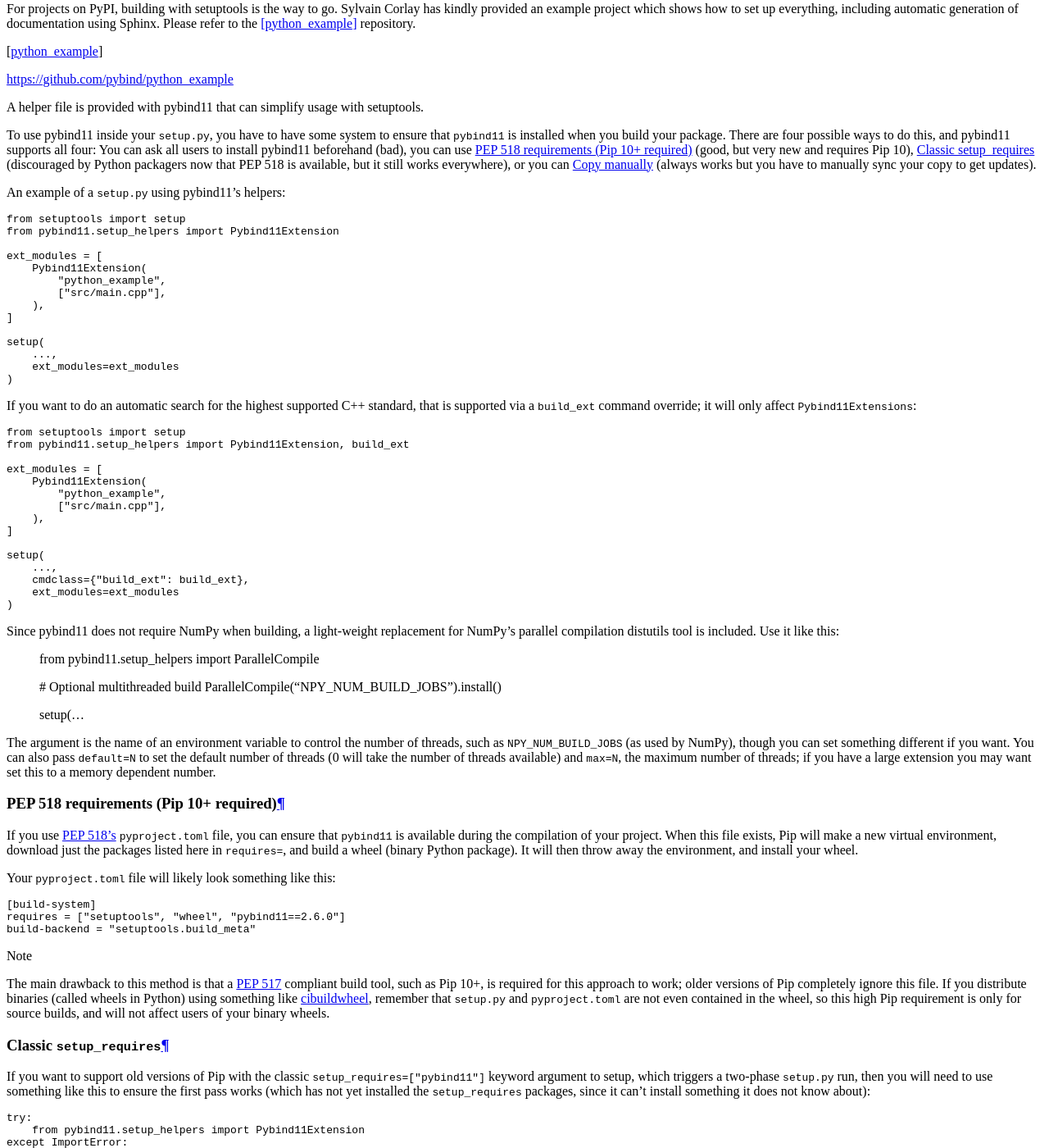
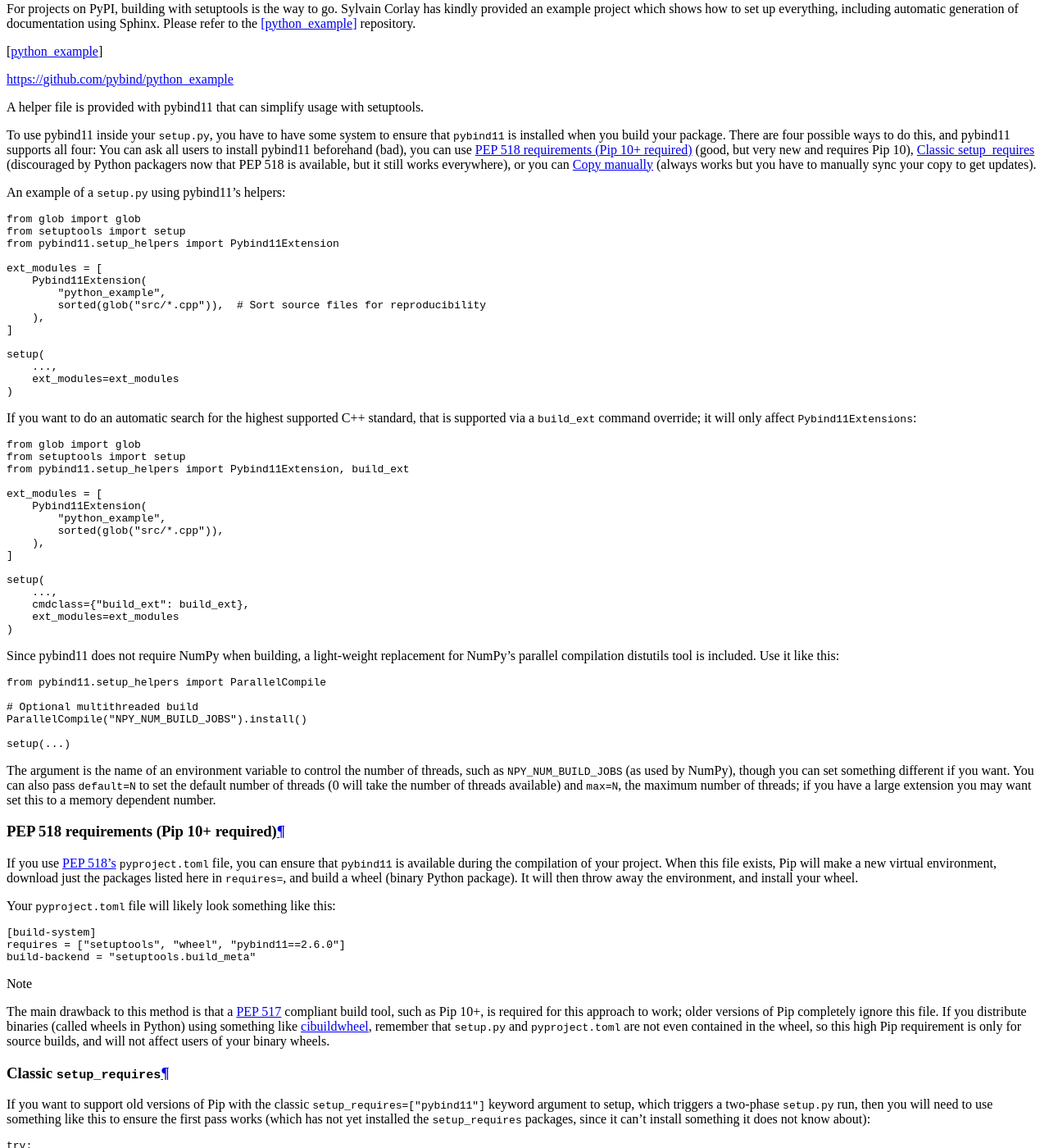
Before and after one commit to pybind/pybind11, a Sphinx documentation site: the page built from docs/compiling.rst, in a window 1280 px wide and 1400 px high, scrolled down 1089 px. Shown: the whole window at 82% size. Built offline with Sphinx 7.4.7 and the Read the Docs theme 2.0.0, drawn with Linux system fonts in a browser that asks for light colours.

Commit message:
Use sorted(glob()) in example setup.py

```diff
--- a/docs/compiling.rst
+++ b/docs/compiling.rst
@@ -31,13 +31,14 @@ An example of a ``setup.py`` using pybind11's helpers:
 
 .. code-block:: python
 
+    from glob import glob
     from setuptools import setup
     from pybind11.setup_helpers import Pybind11Extension
 
     ext_modules = [
         Pybind11Extension(
             "python_example",
-            ["src/main.cpp"],
+            sorted(glob("src/*.cpp")),  # Sort source files for reproducibility
         ),
     ]
 
@@ -52,13 +53,14 @@ that is supported via a ``build_ext`` command override; it will only affect
 
 .. code-block:: python
 
+    from glob import glob
     from setuptools import setup
     from pybind11.setup_helpers import Pybind11Extension, build_ext
 
     ext_modules = [
         Pybind11Extension(
             "python_example",
-            ["src/main.cpp"],
+            sorted(glob("src/*.cpp")),
         ),
     ]
 
@@ -71,12 +73,14 @@ that is supported via a ``build_ext`` command override; it will only affect
 Since pybind11 does not require NumPy when building, a light-weight replacement
 for NumPy's parallel compilation distutils tool is included. Use it like this:
 
+.. code-block:: python
+
     from pybind11.setup_helpers import ParallelCompile
 
     # Optional multithreaded build
     ParallelCompile("NPY_NUM_BUILD_JOBS").install()
 
-    setup(...
+    setup(...)
 
 The argument is the name of an environment variable to control the number of
 threads, such as ``NPY_NUM_BUILD_JOBS`` (as used by NumPy), though you can set
```
